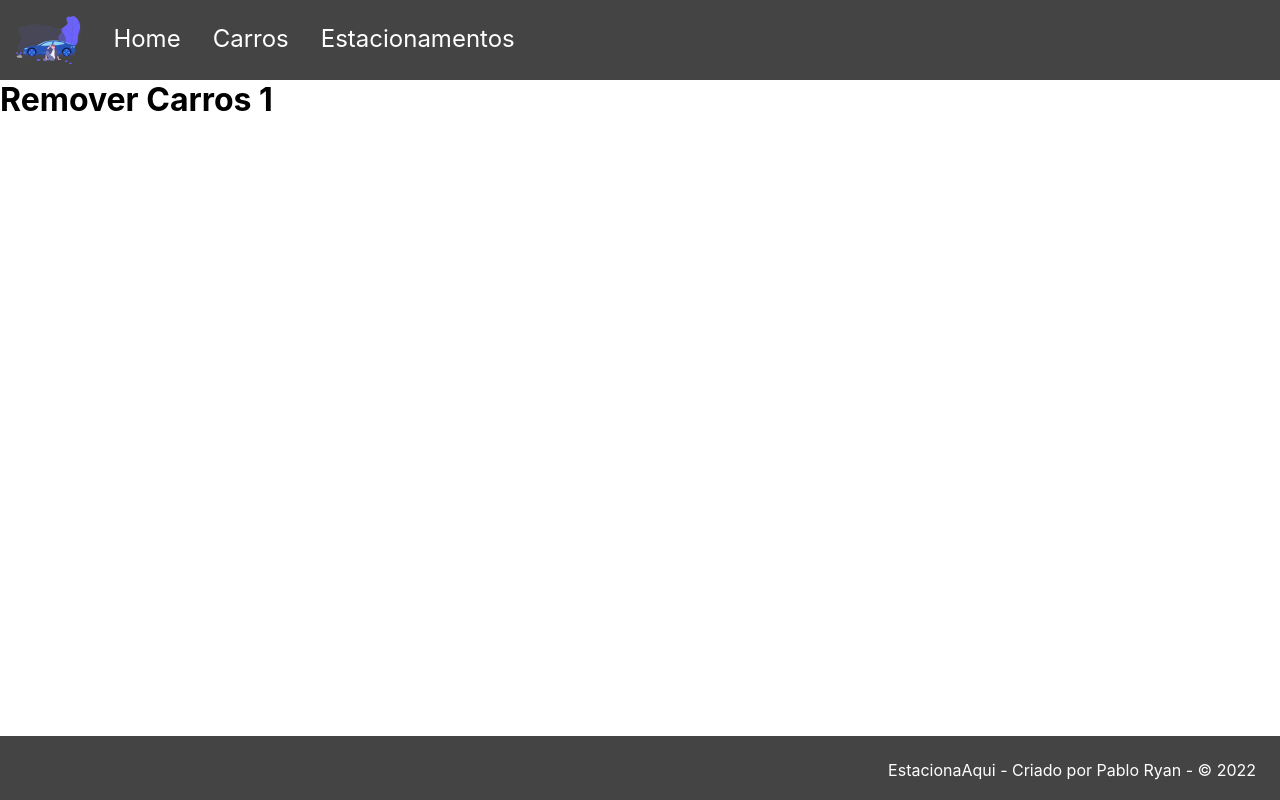
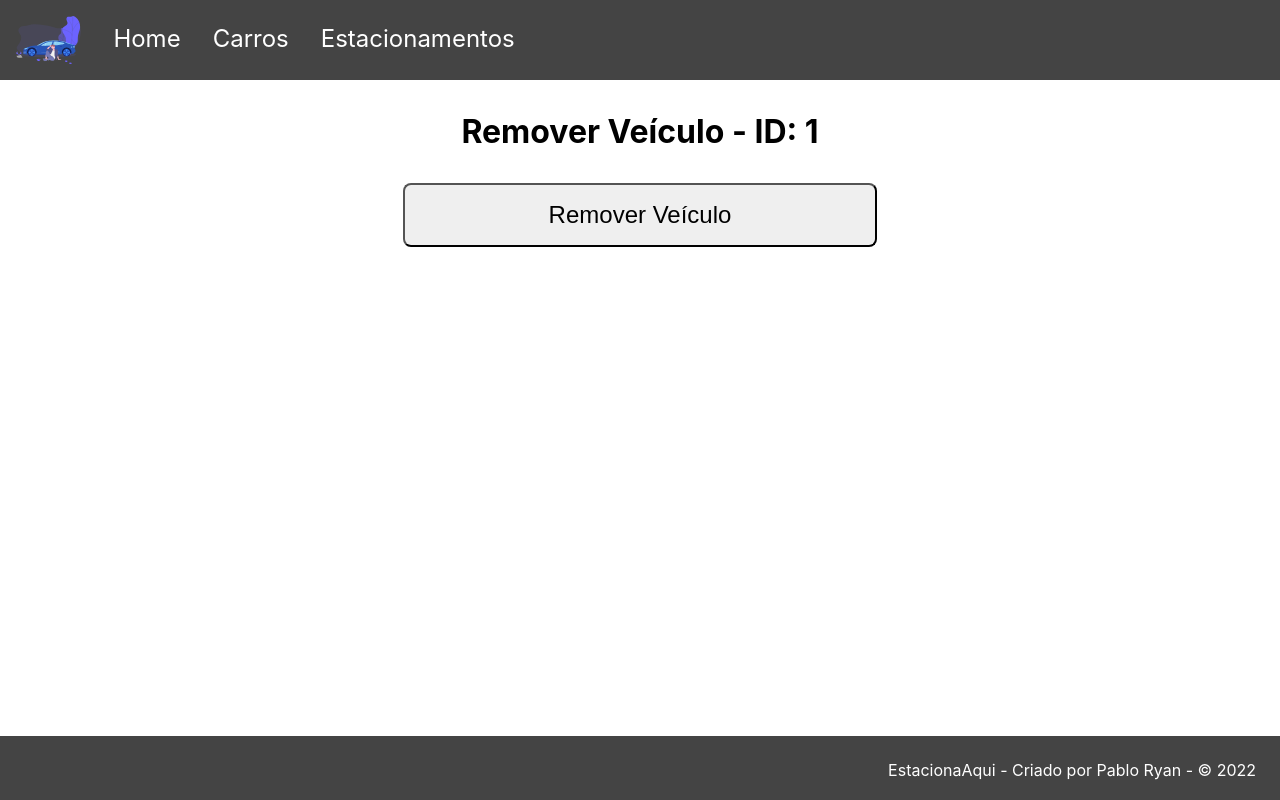
Before and after one commit to Sutanrrier/estacionaqui-react, a React (Vite) app in the folder frontend/: page /remover/carros/1 in a window 1280 px wide. Built offline with nearby package versions, Linux system fonts and the light colour scheme.

Commit message:
Remover Carro's page now works

```diff
--- /dev/null
+++ b/frontend/src/components/DeleteButton.css
@@ -0,0 +1,23 @@
+* {
+    margin: 0;
+    padding: 0;
+    box-sizing: border-box;
+}
+
+.remove-section {
+    padding: 1rem;
+}
+
+.remove-button {
+    border-radius: 0.5rem;
+    margin-top: 1rem;
+    padding: 1rem;
+    font-size: 1.5em;
+    width: 40%;
+}
+
+.remove-button:hover {
+    cursor: pointer;
+    background-color: red;
+    transition: all ease 0.1s;
+}
--- /dev/null
+++ b/frontend/src/components/DeleteButton.jsx
@@ -0,0 +1,32 @@
+import React from "react";
+import { useNavigate } from "react-router-dom";
+
+import "./DeleteButton.css";
+
+function DeleteButton(props) {
+  const navigate = useNavigate();
+
+  const endpointCarros = `http://localhost:8080/carros/${props.id}`;
+  const options = {
+    method: "DELETE",
+    mode: "cors",
+    cache: "default",
+  };
+
+  function handleClick() {
+    fetch(endpointCarros, options).then(() => {
+      alert("Veículo removido com sucesso!");
+      navigate("/");
+    });
+  }
+
+  return (
+    <div className="remove-section">
+      <button className="remove-button" onClick={handleClick}>
+        {props.btnText}
+      </button>
+    </div>
+  );
+}
+
+export default DeleteButton;
--- a/frontend/src/pages/RemoverCarros.jsx
+++ b/frontend/src/pages/RemoverCarros.jsx
@@ -1,9 +1,18 @@
 import React from "react";
 import { useParams } from "react-router-dom";
+import DeleteButton from "../components/DeleteButton";
 
 function RemoverCarros() {
   let { id } = useParams();
-  return <h1>Remover Carros {id}</h1>;
+
+  return (
+    <div className="container">
+      <h1>Remover Veículo - ID: {id}</h1>
+      <DeleteButton btnText="Remover Veículo" id={id}>
+        Remover Veículo
+      </DeleteButton>
+    </div>
+  );
 }
 
 export default RemoverCarros;
```
